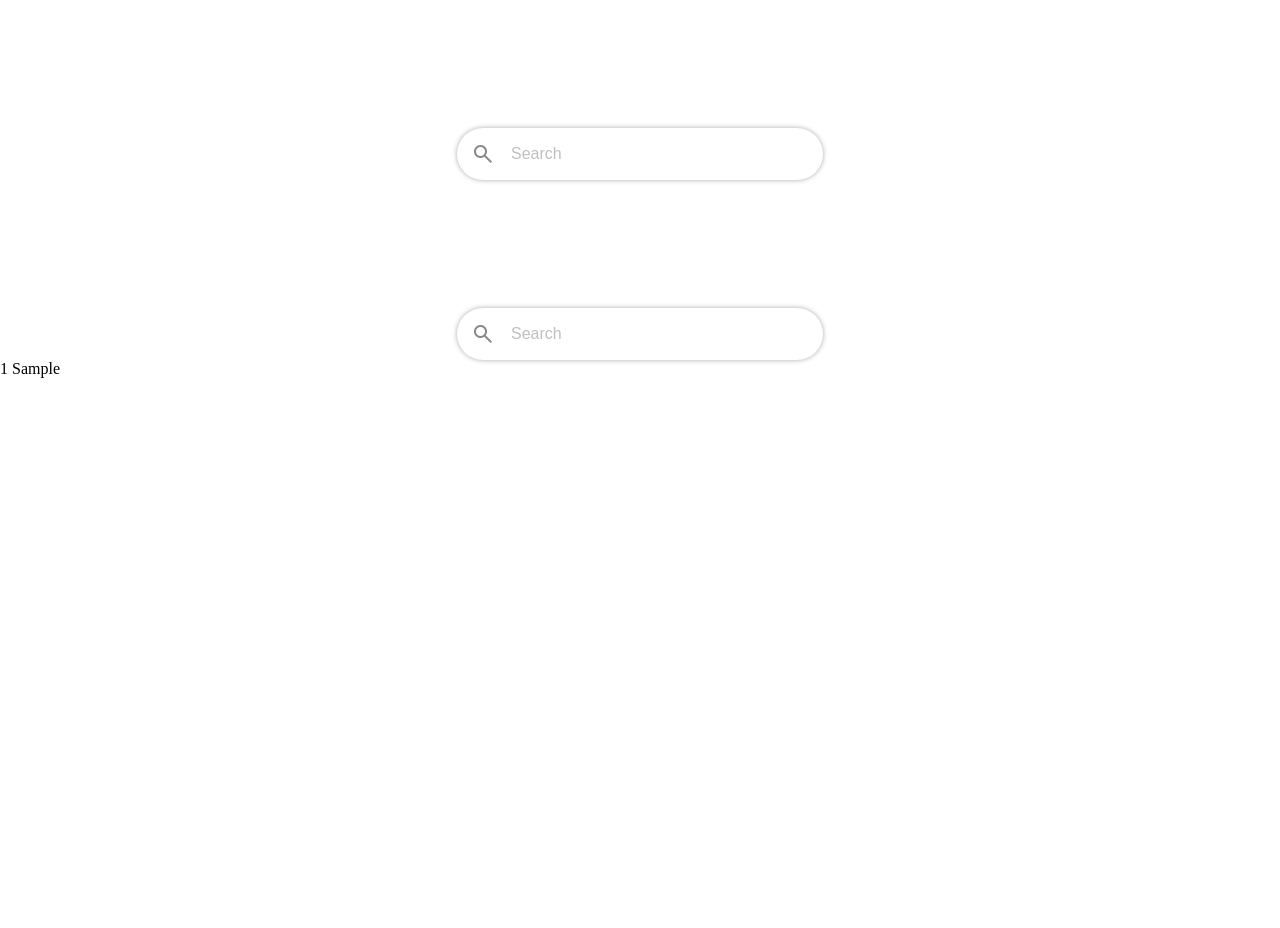
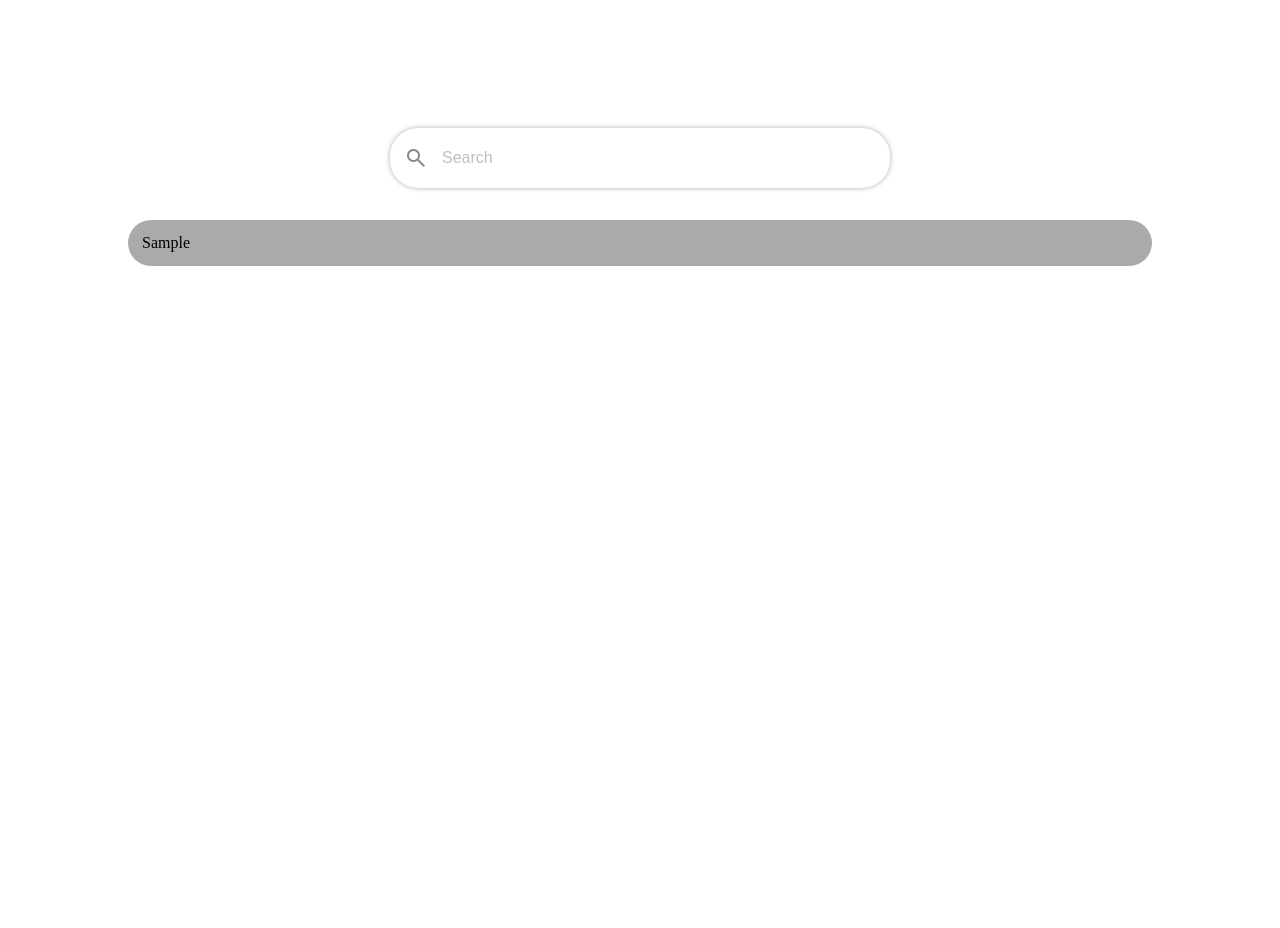
Before and after one commit to erosboulay/suivi_candidatures, a Flask app: page / in a window 1280 px wide. After the commit the page ends 266 px from the top, so only its background shows below. Run offline with Flask 3, Linux system fonts and the light colour scheme; tables that the repository leaves empty hold one stand-in row (values such as "Sample post").

Commit message:
search bar fix: made all surface clickable

```diff
--- a/static/styles/style.css
+++ b/static/styles/style.css
@@ -1,6 +1,11 @@
+* {
+    box-sizing: border-box;
+ }
+
+
 body{
     margin: 0;
-    height: 100vh;
+    height: 100vh - 10em;
     align-items: flex-start;
 }
 
@@ -9,13 +14,13 @@
     display: flex;
     align-items: center;
     justify-content: center;
+    background-color: #FFF;
     margin-top: 8em;
     margin-left: auto;
     margin-right: auto;
-    width: max-content;
-    padding: 14px;
+    width: 500px;
+    height: 60px;
     border-radius: 28px;
-    background-color: #FFF;
     box-shadow: 0 0 5px #AAA;
 }
 
@@ -24,10 +29,12 @@
     font-family: 'Lexend', sans-serif;
     border: none;
     outline: none;
-    background: transparent;
+    background-color: transparent;
     color: #333;
-    margin-left: 14px;
-    width: 300px;
+    width: 100%;
+    height: 100%;
+    padding: 14px;
+
 }
 
 #search-input::placeholder {
@@ -45,4 +52,21 @@
 
 #search-icon {
     color: #888;
+    margin-left: 14px;
 }
+
+/* to show database */
+.database-shower{
+    width: 80vw;
+    margin-top: 2em;
+    margin-left: auto;
+    margin-right: auto;
+    background: #AAA;
+    padding: 14px;
+    border-radius: 28px;
+}
+
+
+ul {
+    list-style-type: none;
+}
--- a/templates/index.html
+++ b/templates/index.html
@@ -2,24 +2,11 @@
 
 {% block content %}
 
-<form>
-    <div id = "search-bar-container">
-        <span id = "search-icon" class="material-symbols-outlined">search</span>
-        <input id = "search-input" type="search" placeholder = "Search">
-    </div>
-</form>
-
-<div id = "database-holder">
-
-</div>
-
-
+<ul class="database-shower">
 {% for candidature in candidatures %}
-    <tr>
-        <td> {{ candidature.id }} </td>
-        <td> {{ candidature.entreprise }} </td>
-    </tr>
+    <li>{{ candidature.entreprise }} </li>
 {% endfor %}
+</ul>
 
 
 
```
Also changed, not shown: 1 other file.
